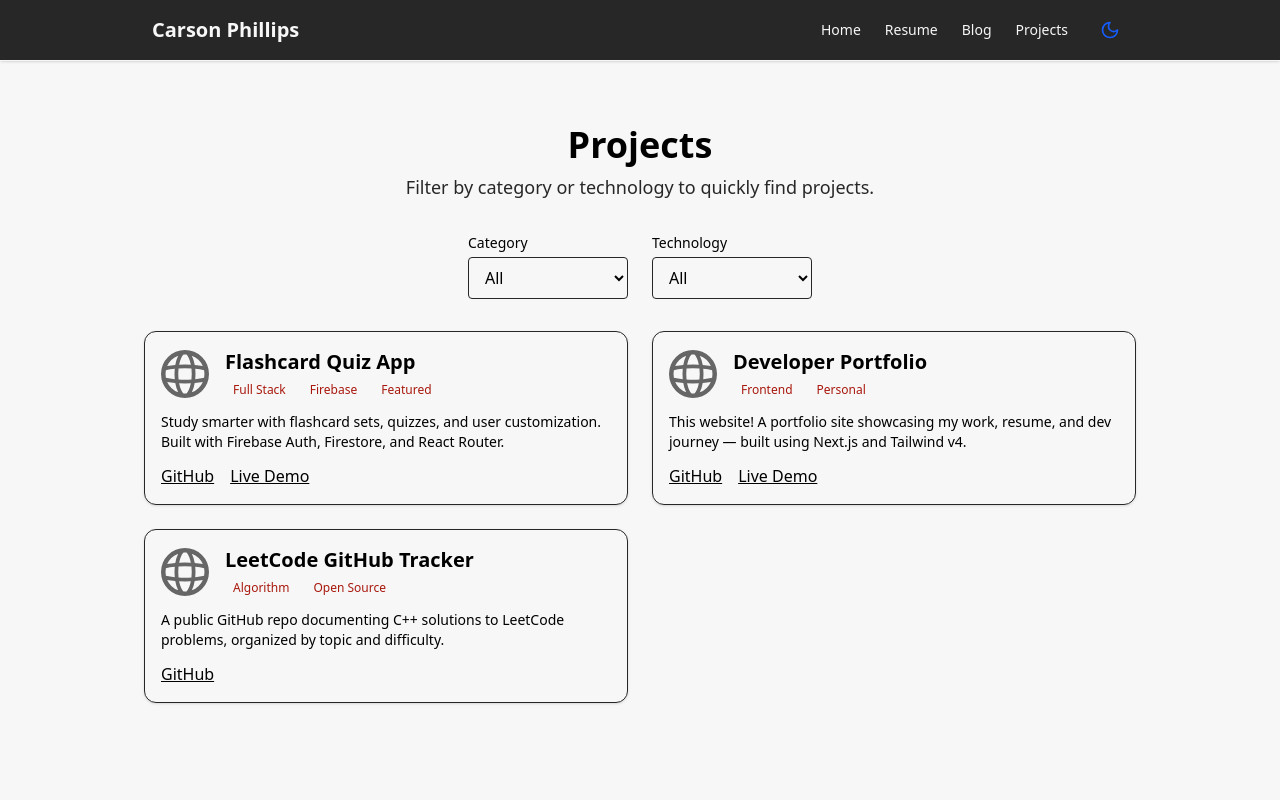
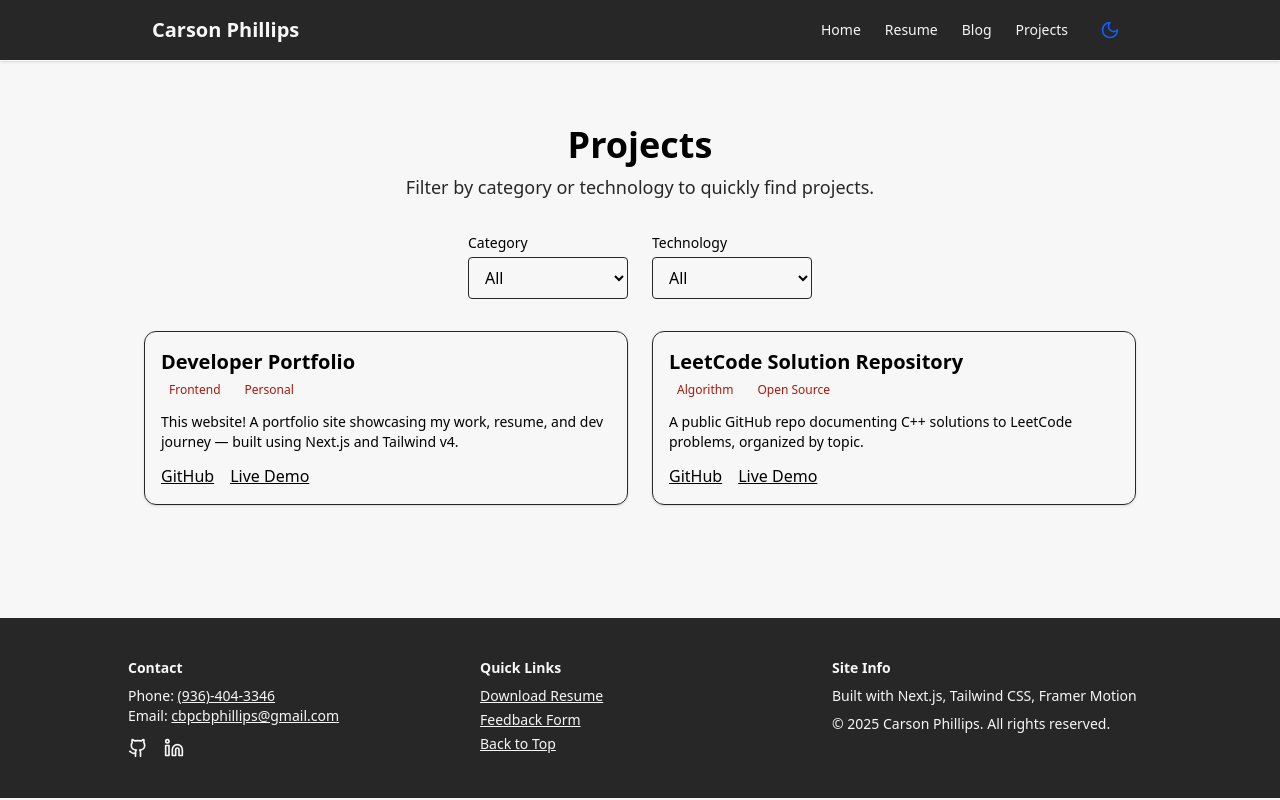
Before and after one commit to cbpcbphillips/portfolio, a Next.js app: page /projects in a window 1280 px wide. Shown: the top 800 px of the page. Built offline with nearby package versions, Linux system fonts and the light colour scheme.

Commit message:
updated projects

```diff
--- a/src/app/projects/projects.ts
+++ b/src/app/projects/projects.ts
@@ -1,38 +1,24 @@
 export const projects = [
-  {
-    title: 'Flashcard Quiz App',
-    slug: 'flashcard-quiz',
-    description:
-      'Study smarter with flashcard sets, quizzes, and user customization. Built with Firebase Auth, Firestore, and React Router.',
-    stack: ['React', 'Firebase', 'Tailwind'],
-    github: 'https://github.com/YOUR_USERNAME/flashcard-app',
-    demo: 'https://flashquiz.vercel.app',
-    tags: ['Full Stack', 'Firebase', 'Featured'],
-    featured: true,
-    image: 'globe.svg',
-  },
   {
     title: 'Developer Portfolio',
     slug: 'portfolio',
     description:
       'This website! A portfolio site showcasing my work, resume, and dev journey — built using Next.js and Tailwind v4.',
     stack: ['Next.js', 'Tailwind CSS'],
-    github: 'https://github.com/YOUR_USERNAME/portfolio',
-    demo: 'https://carsonphillips.dev',
+    github: 'https://github.com/cbpcbphillips/portfolio',
+    demo: 'https://c-phillips.dev',
     tags: ['Frontend', 'Personal'],
     featured: true,
-    image: 'globe.svg',
   },
   {
-    title: 'LeetCode GitHub Tracker',
+    title: 'LeetCode Solution Repository',
     slug: 'leetcode-tracker',
     description:
-      'A public GitHub repo documenting C++ solutions to LeetCode problems, organized by topic and difficulty.',
+      'A public GitHub repo documenting C++ solutions to LeetCode problems, organized by topic.',
     stack: ['C++', 'Markdown', 'Git'],
-    github: 'https://github.com/YOUR_USERNAME/leetcode',
-    demo: '',
+    github: 'https://github.com/cbpcbphillips/Leetcode-Solutions',
+    demo: 'https://github.com/cbpcbphillips/Leetcode-Solutions',
     tags: ['Algorithm', 'Open Source'],
     featured: false,
-    image: 'globe.svg',
   },
 ]
--- a/src/components/ProjectCard.tsx
+++ b/src/components/ProjectCard.tsx
@@ -8,7 +8,6 @@ interface ProjectCardProps {
   github: string
   demo?: string
   tags?: string[]
-  image: string
 }
 
 export default function ProjectCard({
@@ -17,7 +16,6 @@ export default function ProjectCard({
   github,
   demo,
   tags,
-  image,
 }: ProjectCardProps) {
   return (
     <motion.div
@@ -26,11 +24,6 @@ export default function ProjectCard({
       className="border rounded-xl p-4 space-y-3 shadow-sm border-[var(--color-darker)] dark:border-[var(--color-lighter)]"
     >
       <div className="flex items-center gap-4">
-        <img
-          src={image}
-          alt="project thumbnail"
-          className="h-12 w-12 rounded-sm"
-        />
         <div>
           <h3 className="text-xl font-semibold">{title}</h3>
           <div className="flex flex-wrap gap-2 mt-1 text-xs text-[var(--color-primary)]">
```
